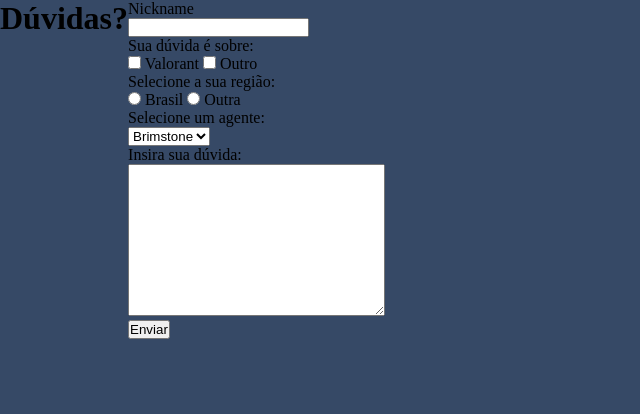
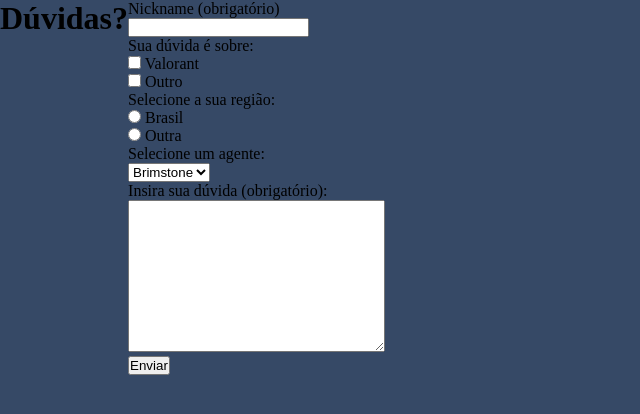
Before and after one commit to jjuhbotelho/Programacao_Web_2023, a plain HTML site: page form.html in a window 1280 px wide. Shown: the whole page, without its empty margins (0-640 px from the left). Drawn offline with Linux system fonts and the light colour scheme; files that its build step writes are made by us from their sources.

Commit message:
Fix: melhoria no form

```diff
--- a/form.html
+++ b/form.html
@@ -21,26 +21,26 @@
     <!-- Formato para formulários// -->
     <form>
         <!-- Adiciona rótulo para elementos do form// -->
-        <label for="nickname">Nickname</label><br>
+        <label for="nickname">Nickname (obrigatório)</label><br>
         <!-- Input de texto// -->
-        <input type="text" name="nickname"/>
+        <input type="text" name="nickname" required maxlength="20" /><br>
 
+        <!-- Input de checkbox// -->
         <p>Sua dúvida é sobre:</p>
-        <!-- Input de checkbox// -->
-        <input type="checkbox" name="jogo" value="valorant">
-        <label for="valorant">Valorant</label>
-        <input type="checkbox" name="jogo" value="outro">
+        <input type="checkbox" name="jogo" value="valorant" id="valorant">
+        <label for="valorant">Valorant</label><br>
+        <input type="checkbox" name="jogo" value="outro" id="outro">
         <label for="outro">Outro</label>
 
+        <!-- Input de radio// -->
         <p>Selecione a sua região:</p>
-        <!-- Input de radio// -->
-        <input type="radio" name="regiao" value="brasil">
-        <label for="brasil">Brasil</label>
-        <input type="radio" name="regiao" value="outra">
+        <input type="radio" name="regiao" value="brasil" id="brasil" required>
+        <label for="brasil">Brasil</label><br>
+        <input type="radio" name="regiao" value="outra" id="outra">
         <label for="outra">Outra</label><br>
 
+        <!-- Tag para caixa de seleção// -->
         <label for="agente">Selecione um agente:</label><br>
-        <!-- Tag para caixa de seleção// -->
         <select id="agente" name="agente">
             <!-- Tag para opções da caixa de seleção// -->
             <option value="brimstone">Brimstone</option>
@@ -66,14 +66,15 @@
             <option value="gecko">Gecko</option>
         </select><br>
 
-        <label for="message">Insira sua dúvida:</label><br>
         <!-- Caixa de texto// -->
-        <textarea name="mensagem" rows="10" cols="30"></textarea><br>
+        <label for="message">Insira sua dúvida (obrigatório):</label><br>
+        <textarea name="mensagem" rows="10" cols="30" required></textarea><br>
 
         <!-- Botão pra enviar// -->
         <input type="submit" value="Enviar" />
     </form>
 
+
 </body>
 
 </html>
```
